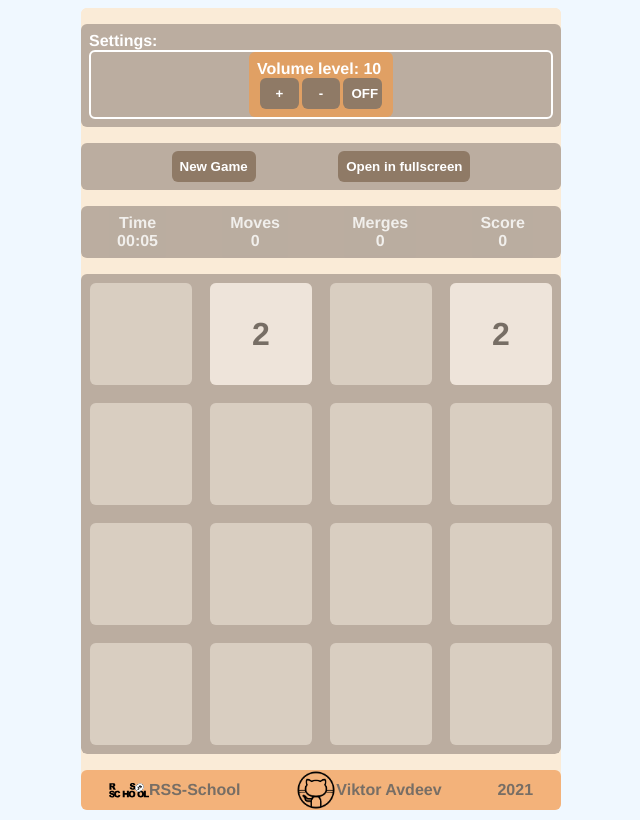
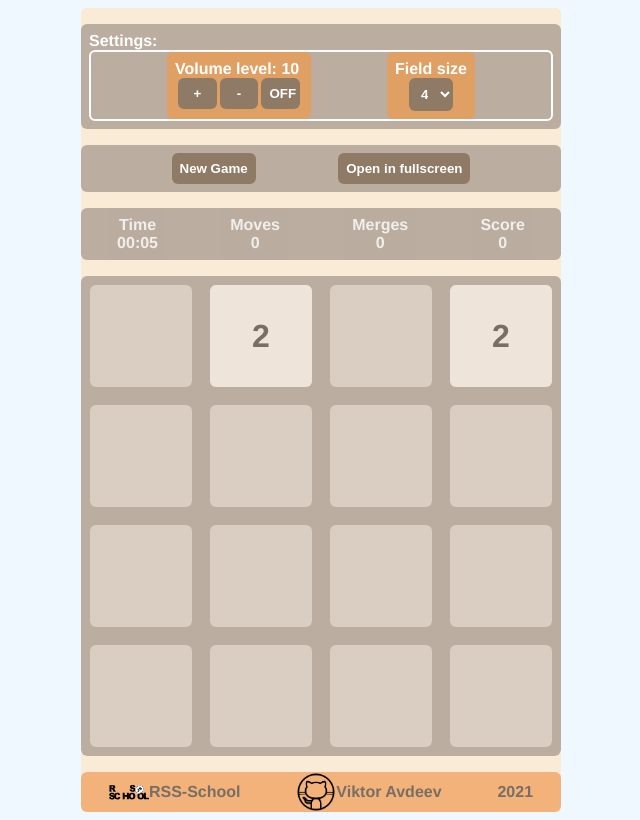
Before and after one commit to thrvrce/react-game, a React (Create React App) app: page / in a window 1280 px wide. Shown: the whole page, without its empty margins (319-959 px from the left). Built offline with nearby package versions, Linux system fonts and the light colour scheme; no server answers.

Commit message:
feat: add  field size option

```diff
--- a/src/components/GameField.tsx
+++ b/src/components/GameField.tsx
@@ -189,13 +189,32 @@
 	}
 }
 
+function saveGame (gameCells:gameCell[], score:number, cellMerges: number, movedCells:number, gameTime:number, volume:number, fieldSize: number) {
+	// localStorage.getItem('2048game')
+	const savedGame = { gameCells, score, cellMerges, movedCells, gameTime,volume,};
+	localStorage.setItem('2048game', JSON.stringify(savedGame));
+
+}
+
+function setGameStartData(fieldSize: number):gameCell[]{
+	// const savedGame = localStorage.getItem('2048game');
+
+	// if (savedGame) {
+	// 	const savedGameCells = JSON.parse(savedGame).gameCells;
+	// 	return savedGameCells;
+	// } else {
+		return generateNewGame(fieldSize);
+	// }
+
+}
 export default function GameField() {
 	const [gameStartTime, setgameStartTime] = React.useState(new Date().toISOString())//todo from storage
 	const [score, setscore] = React.useState(0);//todo from storage
 	const [cellMerges, setcellMerges] = React.useState(0);//todo from storage
 	const [movedCells, setmovedCells] = React.useState(0);//todo from storage
 	const [gameTime, setgameTime] = React.useState(0);//todo from storage
-	const [gameCells, setGameCells] = React.useState(generateNewGame())
+	const [fieldSize, setfieldSize] = React.useState(4)//todo from storage
+	const [gameCells, setGameCells] = React.useState(setGameStartData(fieldSize))//generateNewGame())//todo from storage
 	const [fullScreenButtonValue, setfullScreenButtonValue] = React.useState<string>('Open in fullscreen');
 	let [isCellAppearance, setisCellAppearance] = React.useState(true);
 	let [transitionDirection, settransitionDirection] = React.useState('');
@@ -210,6 +229,7 @@
 
 	const keyDownHandler = React.useCallback((e: KeyboardEvent)=>{
 		if(cancalculateCelsNewState.current) {
+			saveGame (gameCells, score, cellMerges, movedCells, gameTime, volume, fieldSize) ;
 			cancalculateCelsNewState.current = false;
 			const cellTransitionDirection: string = getCellsTransitionDirection(e.key);
 
@@ -235,7 +255,7 @@
 				}
 			}
 		}
-	}, [gameCells, pointsSound, moveSound, noChangeSound])
+	}, [gameCells, pointsSound, moveSound, noChangeSound, score, cellMerges, movedCells, gameTime, volume, fieldSize])
 
 
 	React.useEffect(()=>{
@@ -250,7 +270,7 @@
 
 	function newGameHAndler() {
 		clickSound();
-		setGameCells(generateNewGame());
+		setGameCells(generateNewGame(fieldSize));
 		setisCellAppearance(true)
 		setscore(0);
 		setcellMerges(0);
@@ -292,10 +312,14 @@
 		settransitionDirection('');
 	}
 
+	function fieldSizeSelecthandler(newFieldSize: number) {
+		setfieldSize(newFieldSize);
+	}
+
 	return (
 		<div ref={gameWStatAndCanvasWrapper} className='GameField'>
 			{/* <div ref={gameWStatAndCanvasWrapper} className='gameWStatAndCanvasWrapper'> */}
-			<SettingsPanel volume={volume} setvolume={setvolume}/>
+			<SettingsPanel volume={volume} setvolume={setvolume} fieldSize={fieldSize} fieldSizeSelecthandler={fieldSizeSelecthandler} />
 			<ControlPanel newGameHAndler={newGameHAndler} toggleFullScreen={toggleFullScreen} fullScreenButtonValue={fullScreenButtonValue}/>
 
 				<CurrentGameStatistics
--- a/src/components/SettingsPanel/SettingsPanel.tsx
+++ b/src/components/SettingsPanel/SettingsPanel.tsx
@@ -1,5 +1,4 @@
 import React from 'react'
-import { isPropertyAccessExpression } from 'typescript'
 import './SettingsPanel.css'
 import {insLeadZeroToTimer} from '../../Const/generalConsts'
 function normalizeValue(value:number) {
@@ -18,13 +17,18 @@
 						<input type='button' value={`${normalizeValue(props.volume)  ?  'OFF' : 'ON'}`} className='controlButton' onClick={()=> props.setvolume( (prev:number) =>  prev ? 0 : 0.5)}></input>
 					</div>
 				</div>
-				{/* <div className='Volume parameter'> Volume: {props.volume }% {normalizeValue(props.volume)}
+				<div className='fieldSize parameter'> Field size
 					<div className='settingControls'>
-						<input type='button' value='+' className='controlButton ' onClick={()=> props.setvolume( (prev:number) =>  prev < 1 ? prev + 0.1 : prev)}></input>
-						<input type='button' value='-' className='controlButton' onClick={()=> props.setvolume( (prev:number) =>  prev > 0 ? prev - 0.1 : prev)}></input>
-						<input type='button' value={`${props.volume ?  ' on' : 'off'}`} className='controlButton' onClick={()=> props.setvolume( (prev:number) =>  prev ? 0 : 0.5)}></input>
+						<select name="fieldSize" className='controlButton ' value={props.fieldSize} onChange={ (e) =>props.fieldSizeSelecthandler(e.target.value)}>
+							<option value={3}>3</option>
+							<option value={4}>4</option>
+							<option value={5}>5</option>
+							<option value={6}>6</option>
+							<option value={7}>7</option>
+							<option value={8}>8</option>
+						</select>
 					</div>
-				</div> */}
+				</div>
 			</div>
 		</div>
 	)
```
